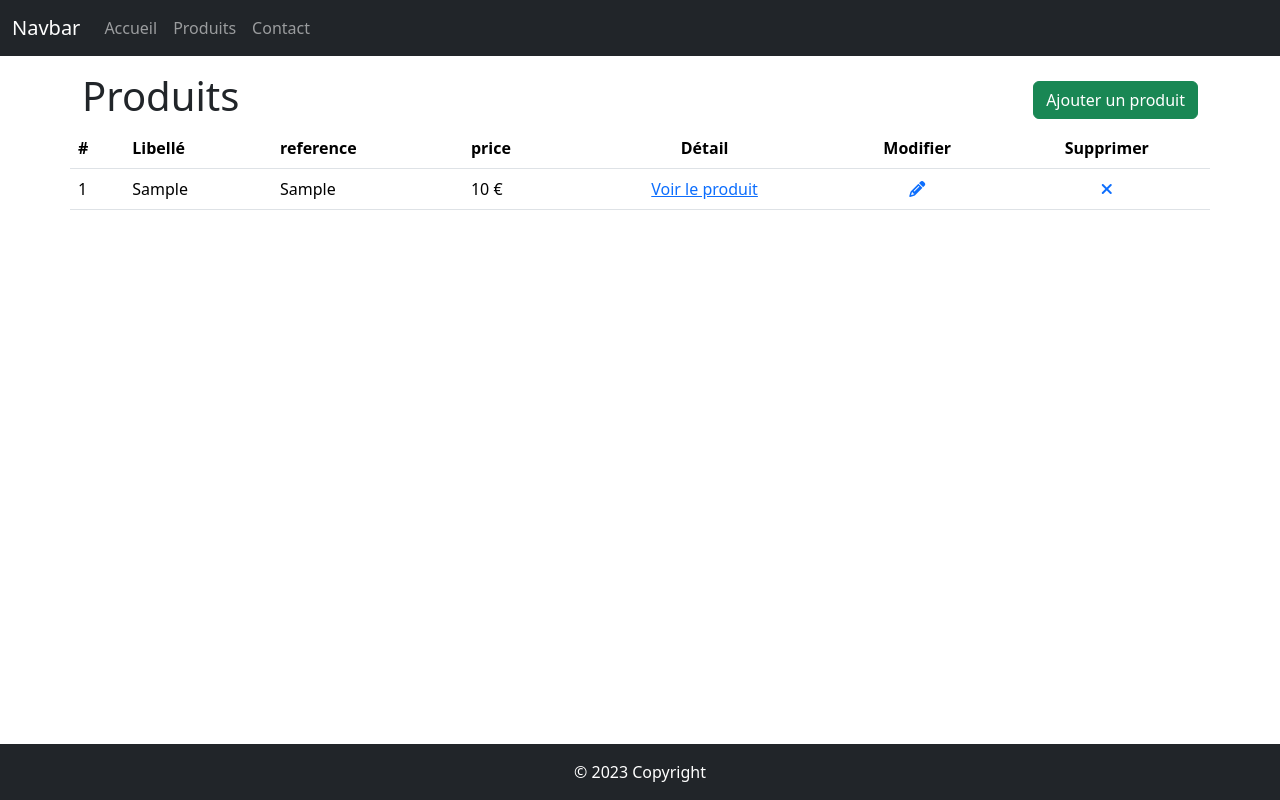
After one commit to LiveCampusProject/SoleCoolerG6, a PHP site: page /back-office/produits.php in a window 1280 px wide. The commit adds this page. Run offline with PHP 8.4, Linux system fonts and the light colour scheme; tables that the repository leaves empty or names only in its code hold one stand-in row (values such as "Sample post"); style sheets or scripts are compiled from the project's sources; some libraries are stand-ins or nearby versions.

Commit message:
Add back-office components

```diff
--- /dev/null
+++ b/back-office/produits.php
@@ -0,0 +1,69 @@
+<?php
+/*
+ *  On définie le path de tout les fichiers nécéssaires et le titre de notre page
+ *  Puis on insère les élements redondants footer nav et header
+ */
+
+$js = "";
+$css ="";
+$titre = "SoleCooler";
+
+require_once '../inc/utils.php';
+// On appelle listeProduits qui renverra la liste des produits
+[$titre, $description, $produits] = produits();
+
+?>
+
+<?php require_once '../inc/head.php'; ?>
+<!-- Là c'est le contenu spécifique de la page -->
+<!-- Au dessus c'est habituel, toujours pareil -->
+<!-- En dessous aussi -->
+<div class="container mt-3">
+    <div class="row d-flex align-items-center">
+        <div class="col">
+            <h1>Produits</h1>
+        </div>
+        <div class="col">
+            <a href="./ajouter.php"><button class="btn btn-success float-end">Ajouter un produit</button></a>
+        </div>
+    </div>
+    <div class="row">
+        <table class="table">
+            <thead>
+                <tr>
+                    <th>#</th>
+                    <th>Libellé</th>
+                    <th>reference</th>
+                    <th>price</th>
+                    <th class="text-center">Détail</th>
+                    <th class="text-center">Modifier</th>
+                    <th class="text-center">Supprimer</th>
+                </tr>
+            </thead>
+            <tbody>
+                <?php foreach($produits as $produit): ?>
+                    <tr>
+                        <td scope="row"><?= $produit['id'] ?></td>
+                        <td><?= $produit['libelle'] ?></td>
+                        <td><?= $produit['reference'] ?></td>
+                        <td><?= $produit['price'] ?> €</td>
+                        <td class="text-center">
+                            <a href="voir-produit.php?reference=<?= $produit['reference'] ?>">
+                                Voir le produit
+                            </a>
+                        </td>
+                        <td class="text-center">
+                            <a href="modifier.php?reference=<?= $produit['reference'] ?>"><i class="fa-solid fa-pencil"></i></a>
+                        </td>
+                        <td class="text-center">
+                        <a href="supprimer.php?reference=<?= $produit['reference'] ?>"><i class="fa-solid fa-xmark"></i></a>
+                        </td>
+                    </tr>
+                <?php endforeach; ?>
+            </tbody>
+        </table>
+    </div>
+</div>
+
+
+<?php include_once '../inc/footer.php'; ?>
--- /dev/null
+++ b/back-office/supprimer.php
@@ -0,0 +1,5 @@
+<?php
+	require_once '../inc/utils.php';
+	supprimer();
+	header('Location: ./produits.php')
+?>
--- a/inc/footer.php
+++ b/inc/footer.php
@@ -0,0 +1,10 @@
+<!-- Footer -->
+<footer class="text-center text-lg-start bg-dark text-white fixed-bottom w-100">
+
+  <!-- Copyright -->
+  <div class="text-center p-3">© 2023 Copyright</div>
+  <!-- Copyright -->
+</footer>
+<!-- Footer -->
+</body>
+</html>
--- a/inc/head.php
+++ b/inc/head.php
@@ -1,14 +1,19 @@
+<?php
+    $js = "";
+    $css ="";
+    $titre = "SoleCooler";
+?>
 <!-- Entête html du site -->
 <!DOCTYPE html>
-<html lang="en">
+<html lang="fr">
 <head>
     <meta charset="UTF-8">
     <meta http-equiv="X-UA-Compatible" content="IE=edge">
     <meta name="viewport" content="width=device-width, initial-scale=1.0">
     <!-- On charge le css du footer présent sur toute les pages -->
-    <link rel="stylesheet" href=./css/footer.css>
+    <link rel="stylesheet" href="/css/main.scss">
     <!-- On charge le script de traduction présent sur toute les pages -->
-    <script type="module" src="js/index.js"></script>
+    <script type="module" src="/js/index.js"></script>
     <!-- On vérifie si la page que l'on charge à besoin d'un fichier css ou d'un ficher js -->
     <?php if(!$css==""):?>
         <link rel="stylesheet" href=<?php echo $css?>>
@@ -16,5 +21,12 @@
     <?php if(!$js==""):?>
         <script type="text/javascript" src=<?php echo $js?>></script>
     <?php endif?>
+
+    <!-- CSS Bootstrap et fontAwesome -->
+    <link href="https://cdn.jsdelivr.net/npm/bootstrap@5.3.0-alpha1/dist/css/bootstrap.min.css" rel="stylesheet" integrity="sha384-GLhlTQ8iRABdZLl6O3oVMWSktQOp6b7In1Zl3/Jr59b6EGGoI1aFkw7cmDA6j6gD" crossorigin="anonymous">
+    <script src="https://kit.fontawesome.com/3b346af46d.js" crossorigin="anonymous"></script>
+
     <title><?php echo $titre?> </title>
 </head>
+<body>
+<?php include("nav.php"); ?>
--- a/inc/nav.php
+++ b/inc/nav.php
@@ -0,0 +1,15 @@
+<nav class="navbar navbar-expand-lg navbar-dark bg-dark">
+  <div class="container-fluid">
+    <a class="navbar-brand" href="#">Navbar</a>
+    <button class="navbar-toggler" type="button" data-bs-toggle="collapse" data-bs-target="#navbarNavDropdown" aria-controls="navbarNavDropdown" aria-expanded="false" aria-label="Toggle navigation">
+      <span class="navbar-toggler-icon"></span>
+    </button>
+    <div class="collapse navbar-collapse" id="navbarNavDropdown">
+      <ul class="navbar-nav">
+        <li class="nav-item"><a  class="nav-link" href="/index.php">Accueil</a></li>
+        <li class="nav-item"><a class="nav-link" href="/back-office/produits.php">Produits</a></li>
+        <li class="nav-item"><a class="nav-link" href="/back-office/contact.php">Contact</a></li>
+      </ul>
+    </div>
+  </div>
+</nav>
--- a/inc/utils.php
+++ b/inc/utils.php
@@ -2,16 +2,15 @@
     /*
     *   Fonction permettant de se connecter à la base de donnée.
     */
-
     function db_connect(): PDO {
         try {
 
             $utilisateur = "root";
             $motdepasse = "root";
             $hote = "localhost";
-            $port = 8889;            ;
+            $port = 3306;            ;
             $moteur = "mysql";
-            $bdd = "livecampus";
+            $bdd = "solecooler";
             $pdo = new PDO("$moteur:host=$hote:$port;dbname=$bdd", $utilisateur, $motdepasse, [
                 PDO::MYSQL_ATTR_INIT_COMMAND => 'SET NAMES utf8'
             ]);
@@ -23,4 +22,161 @@
 
             return $pdo;
     }
+
+    $pdo = db_connect();
+
+    /**
+     * Fonction utilitaire utilisée par les autres fonctions de fichier
+     * Retourne la liste des produits disponibles
+     */
+
+    function listeProduits(): array
+    {
+        global $pdo;
+
+        $requete = $pdo->prepare("SELECT * FROM produits");
+        $requete->execute();
+        $produits = $requete->fetchAll(PDO::FETCH_ASSOC);
+
+
+        return $produits;
+    }
+
+    /*
+    *   Fonction permetant d'afficher la liste des produits
+    */
+    function produits(): array{
+        $produits = listeProduits();
+        return [
+            "Liste des produits",
+            "Voir la liste des produits disponibles",
+            $produits
+        ];
+    }
+
+
+     /*
+    *   Fonction permetant de voir les détails d'un produit
+    */
+    function voirProduit(): array{
+        $reference = filter_input(INPUT_GET, "reference");
+        $produits = listeProduits();
+        // Recherche de la référence du produit
+        $leProduit = null;
+        foreach ($produits as $produit) {
+            if ($produit['reference'] == $reference) {
+                $leProduit = $produit;
+                break;
+            }
+        }
+        if ($leProduit == null) {
+            // Je n'ai pas trouvé le produit -> 404
+            http_response_code(404);
+            echo "Produit non trouvé";
+            exit();
+        }
+        return [
+            "Voir un produit",
+            "Visualisation du produit " . $leProduit["libelle"],
+            $leProduit
+        ];
+    }
+
+    /*
+    *   Fonction permetant d'ajouter un produit
+    */
+    function ajouter(){
+        global $pdo;
+
+        $libelle = filter_input(INPUT_POST, "libelle");
+        $description = filter_input(INPUT_POST, "description");
+        $reference = filter_input(INPUT_POST, "reference");
+        $prix = filter_input(INPUT_POST, "price");
+
+        // On vérifie la méthode de la requête HTTP
+        // Si c'est du GET, on affiche juste la page
+        // Par contre, si c'est du POST, il y a des données, on les vérifie.
+        $method = filter_input(INPUT_SERVER, "REQUEST_METHOD"); // $_SERVER["REQUEST_METHOD"]
+        if ($method == "POST") {
+            try {
+                $requete = $pdo->prepare("INSERT INTO produits (libelle, description, reference, price)
+                VALUES (:libelle, :description, :reference, :price)");
+
+                $requete->bindParam(':libelle', $description);
+                $requete->bindParam(':description', $description);
+                $requete->bindParam(':reference', $reference);
+                $requete->bindParam(':price', $prix);
+
+                $requete->execute();
+            return `Nouveau produit ajouté avec succès !`;
+            } catch(PDOException $e) {
+                return "Une erreur est survenue lors de l'ajout du produit";
+            }
+        }
+    }
+
+
+    /*
+    *   Fonction permetant de supprimer un produit
+    */
+    function supprimer(){
+        global $pdo;
+
+        $reference = filter_input(INPUT_GET, "reference");
+
+        // On vérifie la méthode de la requête HTTP
+        // Si c'est du GET, on affiche juste la page
+        // Par contre, si c'est du POST, il y a des données, on les vérifie.
+        $method = filter_input(INPUT_SERVER, "REQUEST_METHOD"); // $_SERVER["REQUEST_METHOD"]
+        if ($method == "GET") {
+            echo $reference;
+            $requete = $pdo->prepare("DELETE FROM produits WHERE reference = :reference");
+            $requete->bindParam(':reference', $reference);
+            $requete->execute();
+        }
+    }
+
+
+    /*
+    *   Fonction permetant de modifier un produit
+    */
+    function modifier(){
+        global $pdo;
+
+        $InitialReference = filter_input(INPUT_GET, "reference");
+        $libelle = filter_input(INPUT_POST, "libelle");
+        $description = filter_input(INPUT_POST, "description");
+        $reference = filter_input(INPUT_POST, "reference");
+        $prix = filter_input(INPUT_POST, "price");
+
+
+        // On vérifie la méthode de la requête HTTP
+        // Si c'est du GET, on affiche la page avec les données du produits
+        // Par contre, si c'est du POST, il y a des données, on les vérifie et les modifie.
+        $method = filter_input(INPUT_SERVER, "REQUEST_METHOD"); // $_SERVER["REQUEST_METHOD"]
+        if ($method == "GET") {
+
+            $requete = $pdo->prepare("SELECT * FROM produits WHERE reference = :reference");
+            $requete->bindParam(':reference', $InitialReference);
+            $requete->execute();
+            $produit = $requete->fetch();
+
+            return $produit;
+
+        } else if ($method == "POST"){
+
+            $requete = $pdo->prepare("UPDATE produits
+            SET libelle = :libelle, description = :description, price = :price, reference = :reference
+            WHERE reference = :referenceInitial ;");
+
+            $requete->bindParam(':libelle', $libelle);
+            $requete->bindParam(':description', $description);
+            $requete->bindParam(':referenceInitial', $InitialReference);
+            $requete->bindParam(':reference', $reference);
+            $requete->bindParam(':price', $prix);
+
+            $requete->execute();
+            header('Location: ../back-office/produits.php');
+        }
+    }
 ?>
--- a/js/index.js
+++ b/js/index.js
@@ -5,7 +5,7 @@ var translator = new Translator({
   languages: ["de", "en", "es", "fr"],
   defaultLanguage: "en",
   detectLanguage: true,
-  filesLocation: "/SoleCoolerG6/i18n"
+  filesLocation: "/i18n/"
 });
 
 translator.load();
```
Also changed, not shown: back-office/ajouter.php (added, +63 -0 lines), back-office/modifier.php (added, +61 -0 lines), back-office/voir-produit.php (added, +12 -0 lines), index.php (+2 -5 lines).
